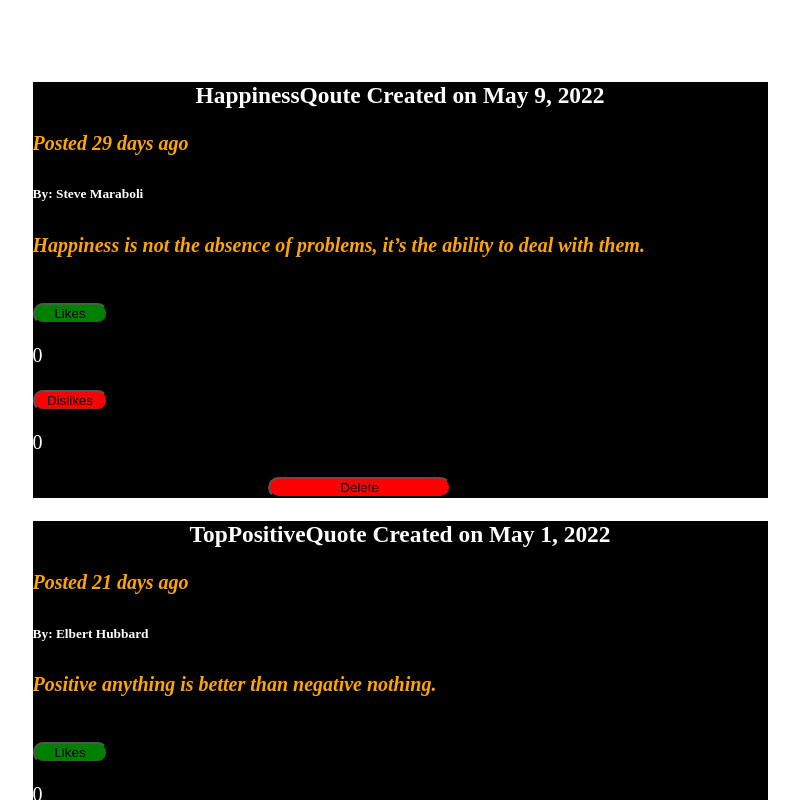
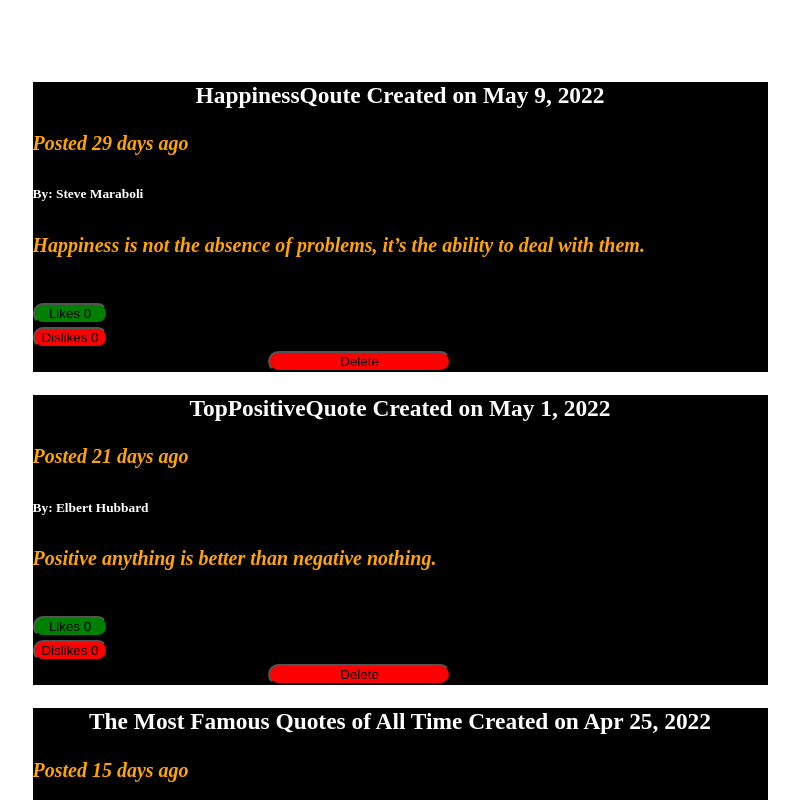
Before and after one commit to kelvinkip/Project-quotes, an Angular app: page / in a window 1280 px wide. Shown: the top 800 px of the page, without its empty margins (383-1182 px from the left). Built offline with nearby package versions, Linux system fonts and the light colour scheme.

Commit message:
change the position of the number of likes

```diff
--- a/src/app/updown/updown.component.html
+++ b/src/app/updown/updown.component.html
@@ -1,10 +1,8 @@
 <div class="d-flex justify-content-around mb-4">
   <div class="d-flex">
-  <button class="btn btn-success me-4" (click)="likes()">Likes</button>
-  <p class="fs-3">{{numberOfupvotes}}</p>
+  <button class="btn btn-success me-4" (click)="likes()">Likes {{numberOfupvotes}}</button>
   </div>
   <div class="d-flex">
-  <button class="btn1 btn-danger me-4" (click)="dislikes()">Dislikes</button>
-  <p class="fs-3"> {{numberOfdownvotes}}</p>
+  <button class="btn1 btn-danger me-4" (click)="dislikes()">Dislikes {{numberOfdownvotes}}</button>
   </div>
 </div>
```
Also changed, not shown: src/app/page-component/page-component.component.html (+0 -8 lines).
